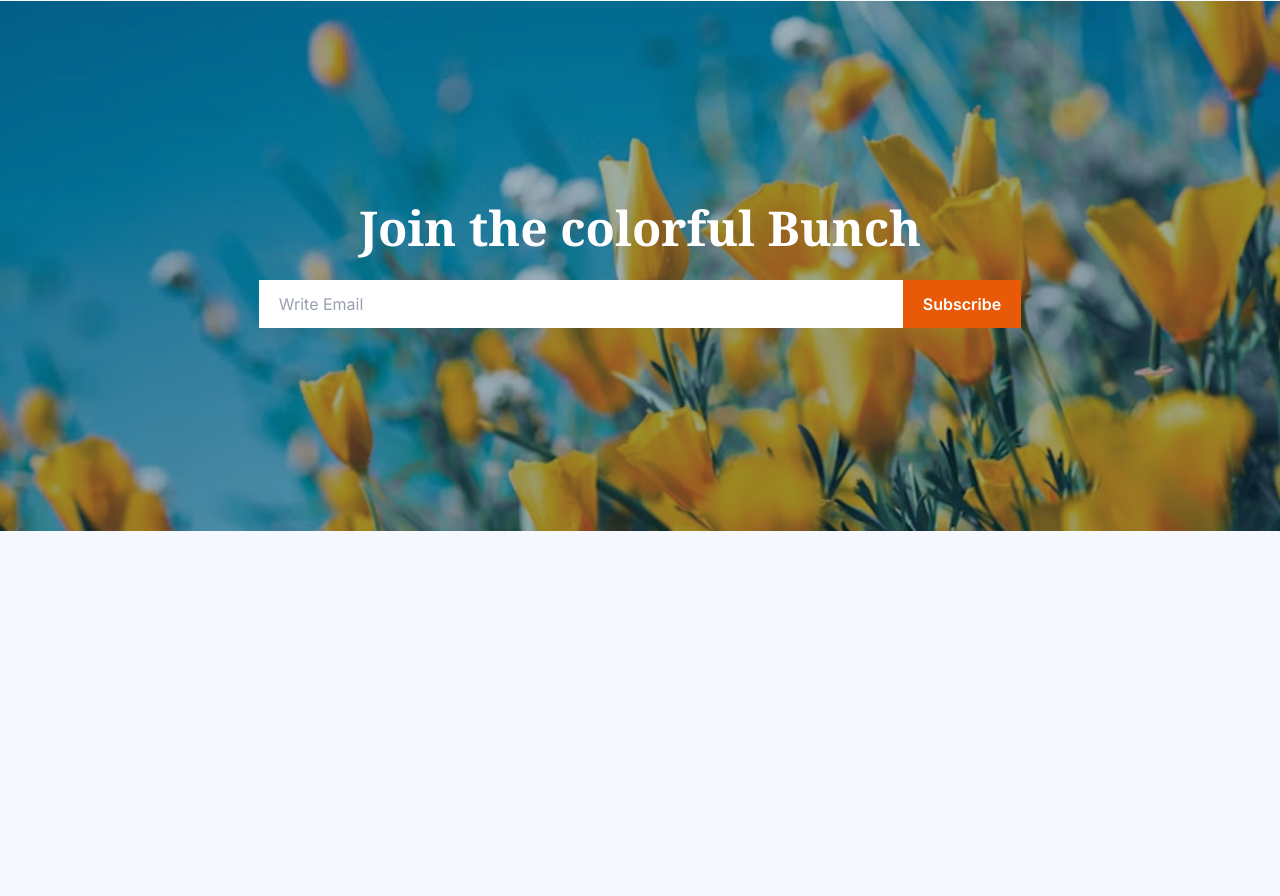
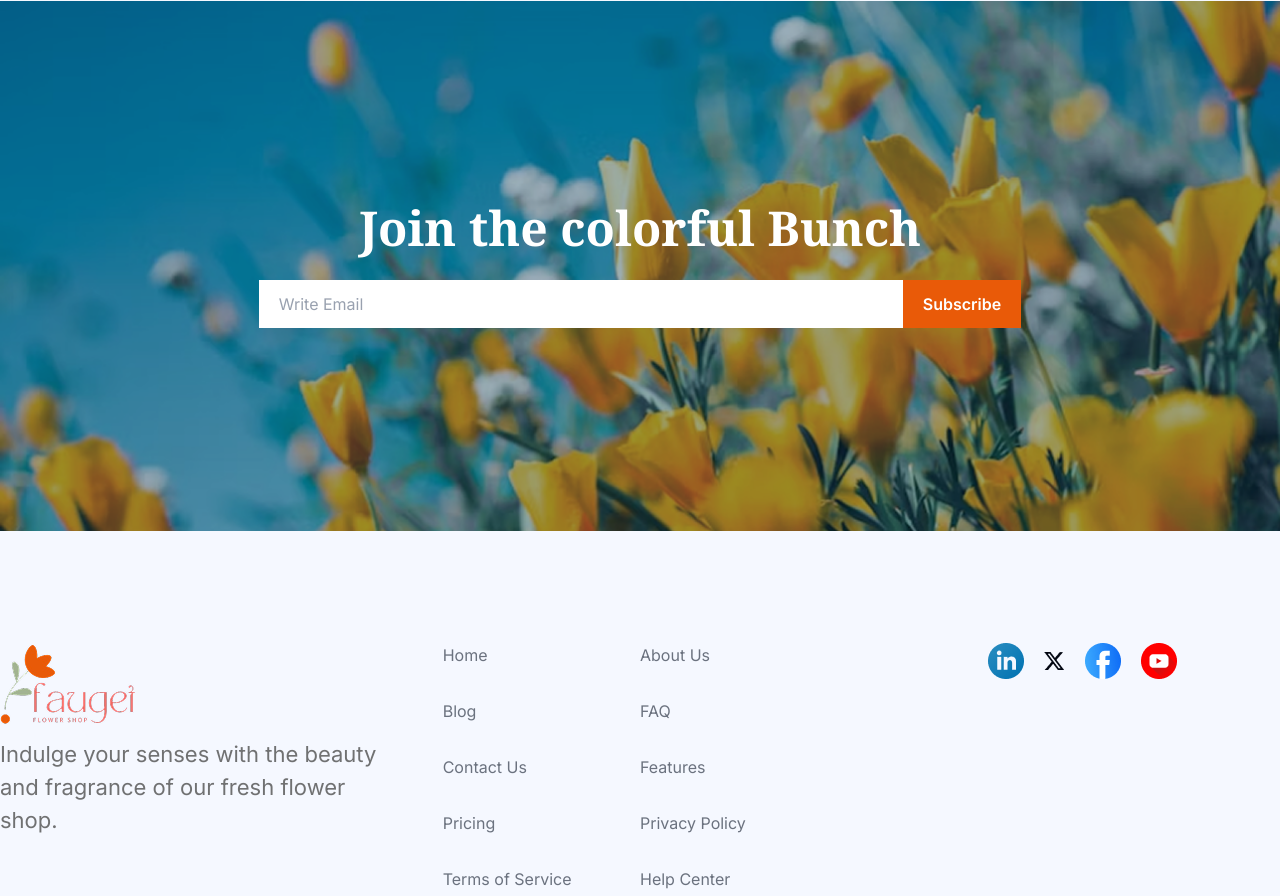
Before and after one commit to mramitkb/B12-Flowers-Store-A2, a plain HTML site: page index.html in a window 1280 px wide. Shown: the part 3582-4478 px from the top of the page. Before the commit the page ends 4161 px from the top, so only its background shows below. Drawn offline with nearby package versions, Linux system fonts and the light colour scheme.

Commit message:
Footer Section completed with Responsive

```diff
--- a/index.html
+++ b/index.html
@@ -99,8 +99,9 @@
         </div>
         <!-- Trusted Section -->
         <div class="max-w-7xl mx-auto px-5 lg:px-0 flex flex-col md:flex-row items-center justify-between gap-14 my-16 md:my-32">
-            <div class="w-full md:w-1/2 h-fit">
+            <div class="w-full md:w-1/2 h-fit relative">
                 <img src="./resources/assets/flower-store.png" alt="">
+                <img class="absolute h-[240px] top-[-100px] right-[-10px] hidden md:block" src="./resources/assets/trusted-badge.png" alt="">
             </div>
             <div class="w-full md:w-1/2 space-y-3">
                 <h1 class="noto text-2xl md:text-5xl font-bold">Flower & Plants <br class="hidden md:block">Lover</h1>
@@ -142,7 +143,7 @@
              </div>
         </div>
         <!-- Newsletter Section -->
-        <div class="bg-[url('./resources/assets/news-letter-bg.png')] bg-no-repeat bg-cover h-[275px] md:h-[530px] flex items-center justify-center mb-12">
+        <div class="bg-[url('./resources/assets/news-letter-bg.png')] bg-no-repeat bg-cover h-[275px] md:h-[530px] flex items-center justify-center md:mb-12">
             <div class="text-white">
                 <h2 class="text-xl md:text-5xl text-center font-bold noto mb-7">Join the colorful Bunch</h2>
                 <div class="flex items-center justify-center">
@@ -152,8 +153,31 @@
             </div>
         </div>
     </main>
-    <footer>
-
+    <footer class="max-w-7xl mx-auto px-5 py-12 lg:px-0 flex flex-col md:flex-row items-start justify-between gap-7 md:gap-12 md:px-40 md:py-16">
+        <div class="md:w-1/3 space-y-3">
+            <img src="./resources/assets/logo.png" alt="">
+            <p class="text-[#707172] md:text-[22px]">Indulge your senses with the beauty and fragrance of our fresh flower shop. </p>
+        </div>
+        <div class="md:w-1/3 text-[#6B727F]">
+            <ul class="space-y-8 grid grid-cols-1 md:grid-cols-2">
+                <li><a href="">Home</a></li>
+                <li><a href="">About Us</a></li>
+                <li><a href="">Blog</a></li>
+                <li><a href="">FAQ</a></li>
+                <li><a href="">Contact Us</a></li>
+                <li><a href="">Features</a></li>
+                <li><a href="">Pricing</a></li>
+                <li><a href="">Privacy Policy</a></li>
+                <li><a href="">Terms of Service</a></li>
+                <li><a href="">Help Center</a></li>
+            </ul>
+        </div>
+        <div class="md:w-1/3 flex items-center justify-center gap-5">
+            <img class="cursor-pointer" src="./resources/assets/icon-linkedin.png" alt="">
+            <img class="cursor-pointer" src="./resources/assets/icon-twitter.png" alt="">
+            <img class="cursor-pointer" src="./resources/assets/icon-facebook.png" alt="">
+            <img class="cursor-pointer" src="./resources/assets/icon-youtube.png" alt="">
+        </div>
     </footer>
 </body>
 </html>
```
